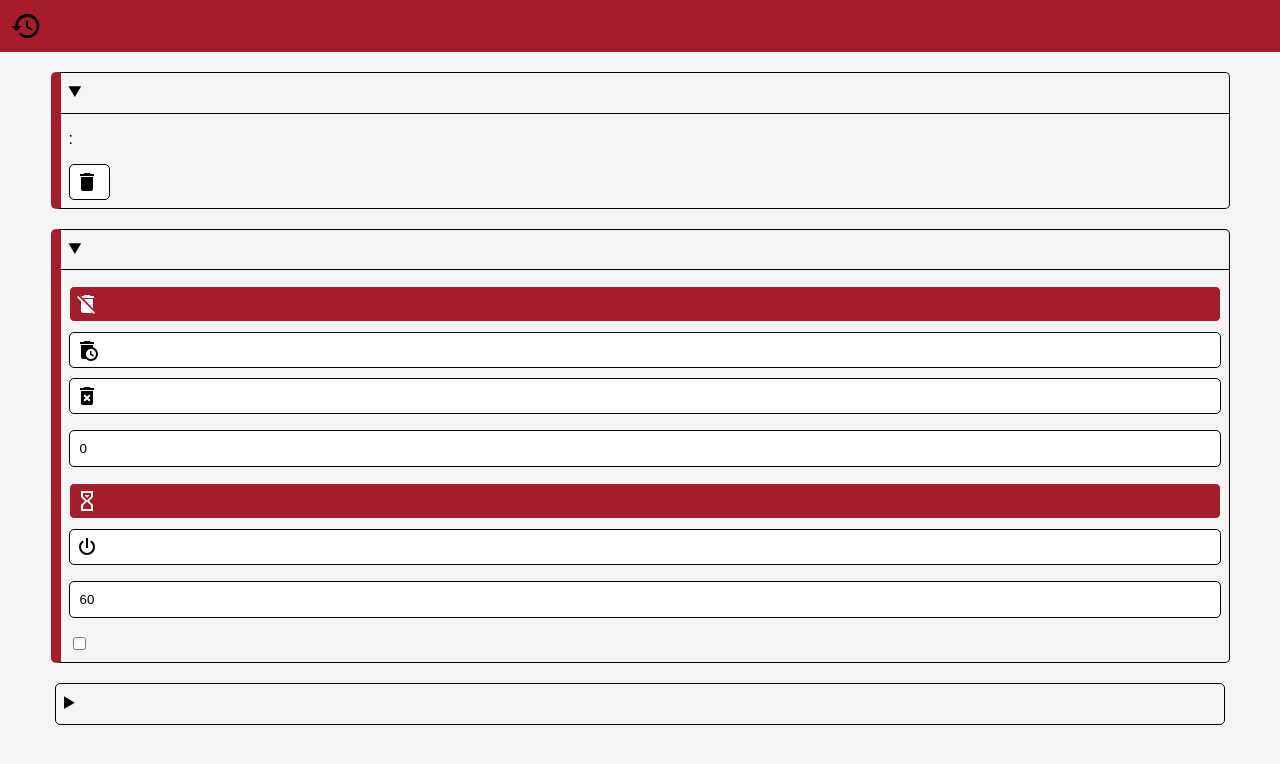
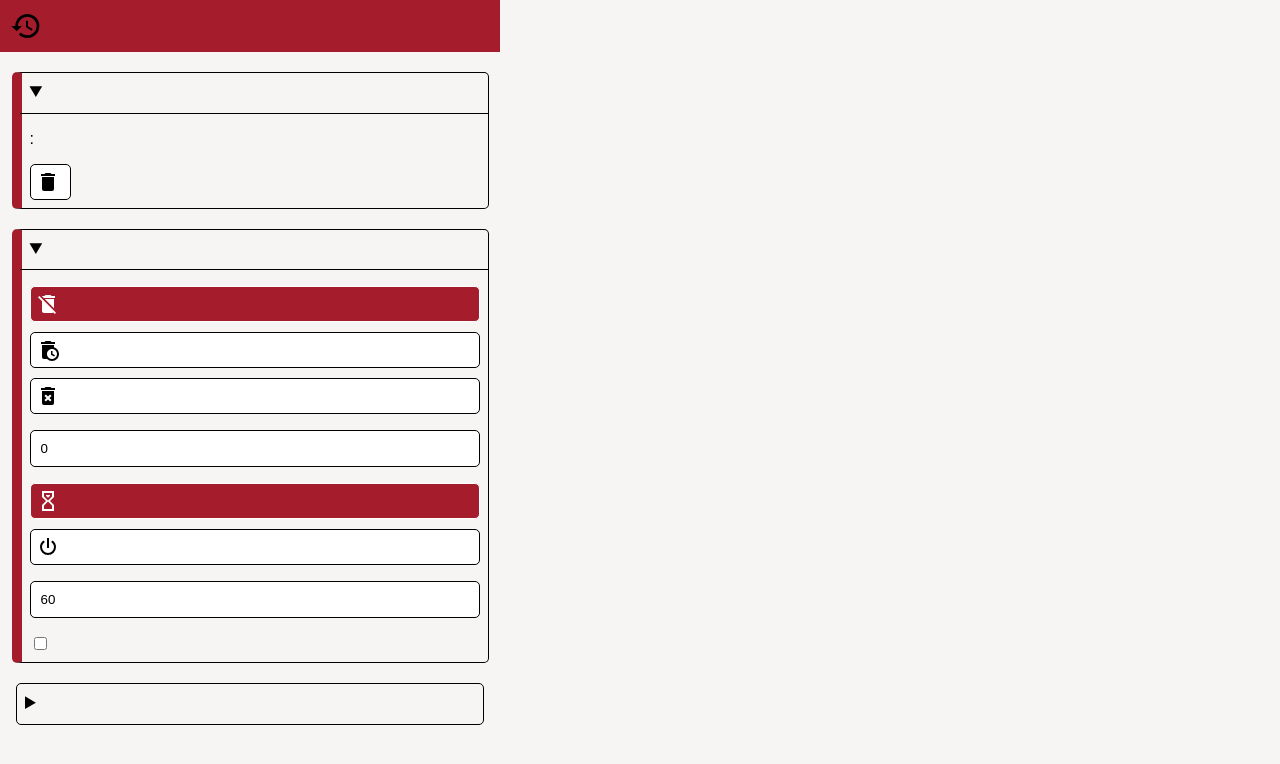
Before and after one commit to Rayquaza01/HistoryCleaner, a website built with webpack: page src/popup.html in a window 1280 px wide. Built offline with nearby package versions, Linux system fonts and the light colour scheme; some packages are replaced by stand-ins of ours.

Commit message:
Fix chrome popup growth

```diff
--- a/src/popup.css
+++ b/src/popup.css
@@ -34,7 +34,7 @@ html, body {
     color: var(--color);
     font-family: sans-serif;
 
-    width: max(500px, 100vw);
+    width: 500px;
     min-height: 300px;
 
     display: flex;
@@ -46,7 +46,7 @@ header {
     background-color: var(--accent-bg);
     color: var(--accent-color);
     margin: 0;
-    width: 100vw;
+    width: 100%;
 
     margin-bottom: 10px;
 }
```
